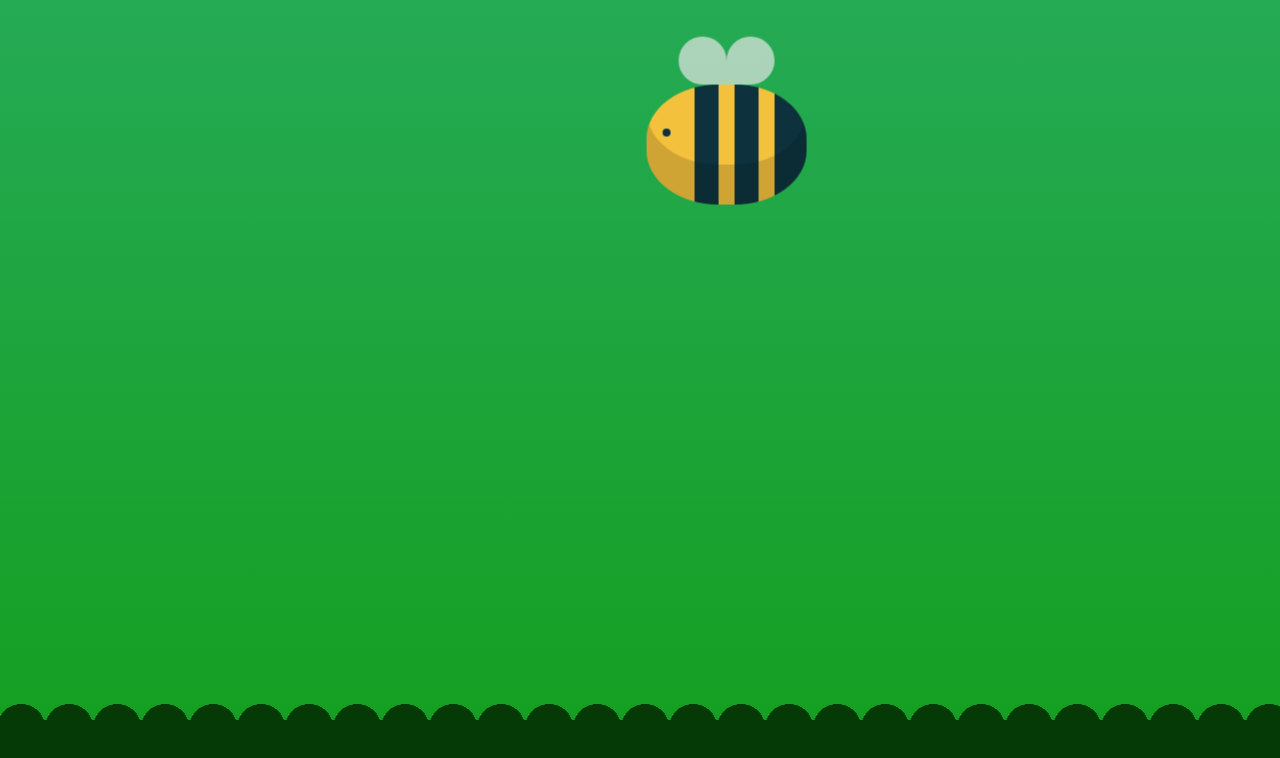
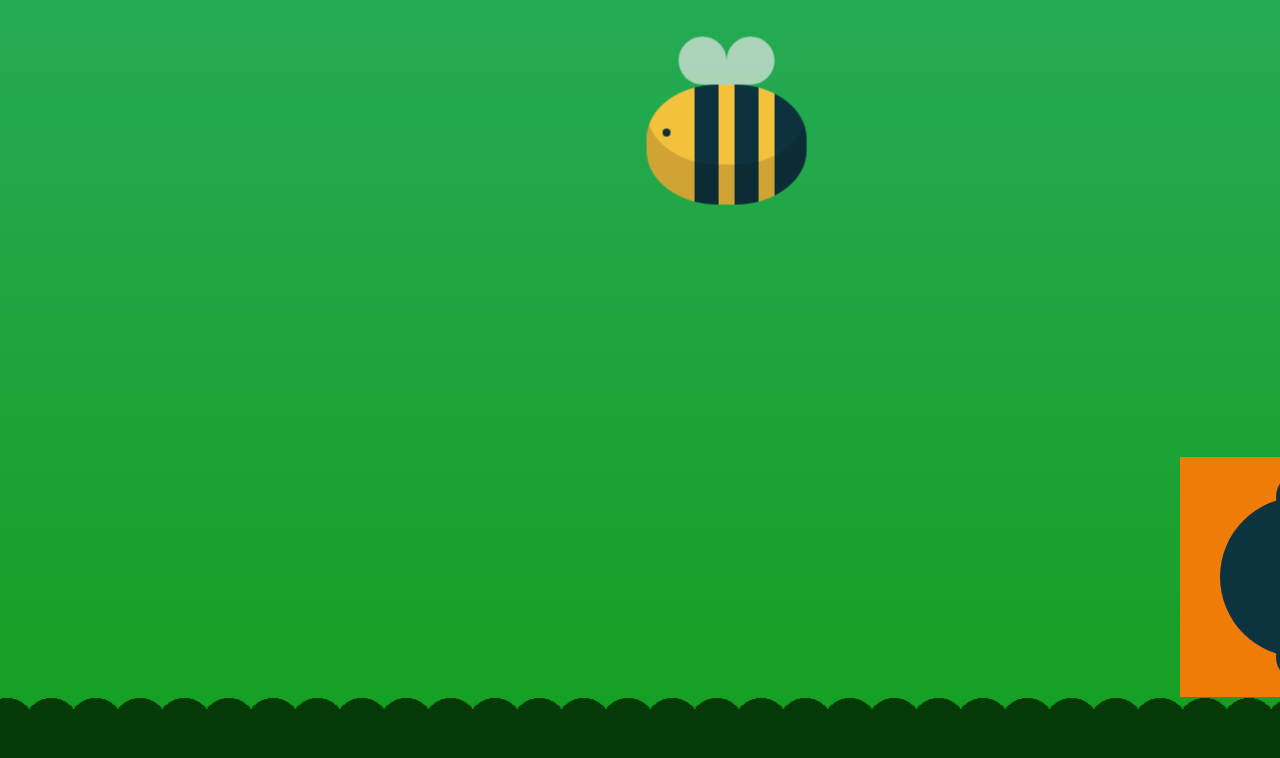
Before and after one commit to Scribbs98/inspirational-quote-generator, a Next.js app: page / in a window 1280 px wide. Shown: the top 758 px of the page. Built offline with nearby package versions, Linux system fonts and the light colour scheme.

Commit message:
Sheep animation started

```diff
--- a/app/page.tsx
+++ b/app/page.tsx
@@ -2,7 +2,7 @@
 
 import Image from 'next/image'
 import styles from './page.module.css'
-import { Bee, BeeContainer, BeeEye, GradientBackgroundCon, Ground, GroundCircles, LeftWing, RightWing } from '@/components/QuoteGenerator/QuoteGeneratorElements'
+import { Bee, BeeContainer, BeeEye, GradientBackgroundCon, Ground, GroundCircles, LeftWing, RightWing, Sheep, SheepContainer } from '@/components/QuoteGenerator/QuoteGeneratorElements'
 
 export default function Home() {
   return (
@@ -17,6 +17,9 @@ export default function Home() {
         </BeeContainer>
         <Ground></Ground>
         <GroundCircles></GroundCircles>
+        <SheepContainer>
+          <Sheep></Sheep>
+        </SheepContainer>
       </GradientBackgroundCon>
     </>
   )
--- a/components/QuoteGenerator/QuoteGeneratorElements.tsx
+++ b/components/QuoteGenerator/QuoteGeneratorElements.tsx
@@ -151,13 +151,13 @@ export const GroundCircles = styled.div`
     height: 3vh;
     width: 200vw;
     position: absolute;
-    bottom: 10vh;
+    bottom: 9.8vh;
     background-repeat: repeat no-repeat;
-    background-size: 6vh 3vh;
+    background-size: 5.545vh 3.46vh;
     background-image: radial-gradient(
-        circle at 2.8vh 4vh,
-        #053905 3vh,
-        rgba(0, 0, 0, 0) 3vh
+        circle at 2.7725vh 3.46vh,
+        #053905 3.46vh,
+        rgba(0, 0, 0, 0) 3.46vh
     );
     animation: slide 20s infinite linear;
     transform: translateX(-100vw);
@@ -167,3 +167,36 @@ export const GroundCircles = styled.div`
         }
     }
 `;
+
+export const SheepContainer = styled.div`
+    height: 30vh;
+    width: 30vh;
+    position: absolute;
+    bottom: 12.9vh;
+    right: 0;
+    background-color: #f07c08; //remove when finished
+    animation: walk 60s ease-in-out infinite;
+    @keyframes walk {
+        0% {
+            transform: translateX(15vw);
+        }
+        100% {
+            transform: translateX(-100vw);
+        }
+    }
+
+`;
+
+export const Sheep = styled.div`
+    height: 20vh;
+    width: 20vh;
+    position: absolute;
+    transform: translate(-50%, -50%);
+    top: 50%;
+    left: 50%;
+    border-radius: 50%;
+    background-color: #0c333f;
+    box-shadow:
+        0 10vh 0 -7vh #0c333f,
+        0 -10vh 0 -7vh #0c333f;
+`;
```
